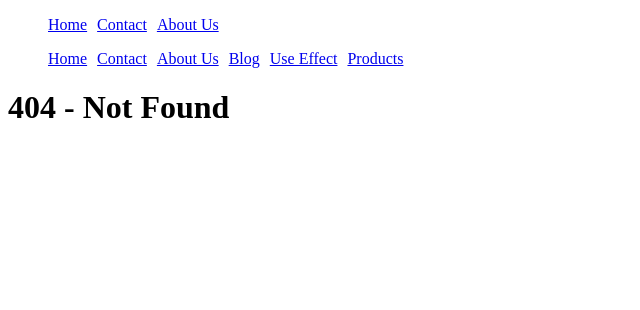
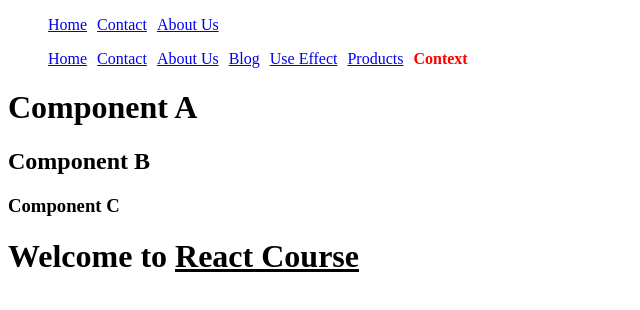
Before and after one commit to jumahmohammadi/reactCourse, a React (Vite) app: page /context in a window 1280 px wide. Before the commit this address had no page. Shown: the top 310 px of the page, without its empty margins (0-640 px from the left). Built offline with nearby package versions, Linux system fonts and the light colour scheme.

Commit message:
Lesson 13 - Context Hook

```diff
--- a/src/components/App.jsx
+++ b/src/components/App.jsx
@@ -15,6 +15,7 @@ import Register from './Register.jsx';
 import Effect from './Effect.jsx';
 import Products from './Products/Products.jsx';
 import SingleComponent from './Products/SingleComponent.jsx';
+import ComponentA from './Context/ComponentA.jsx';
 
 
 function App() {
@@ -36,6 +37,7 @@ function App() {
         <Route path='/use-effect' Component={Effect}></Route>
         <Route path='/products' Component={Products}></Route>
         <Route path='/product/:product_id' Component={SingleComponent}></Route>
+        <Route path='/context' Component={ComponentA}></Route>
         <Route path='*' Component={NotFound}></Route>
     </Routes>
 
--- /dev/null
+++ b/src/components/Context/ComponentA.jsx
@@ -0,0 +1,16 @@
+import { useState } from "react";
+import ComponentB from "./ComponentB";
+import { createContext } from "react";
+
+export const titleContext = createContext();
+export default function ComponentA() {
+  const [title,setTitle]=useState("React Course");
+  return (
+    <div>
+        <titleContext.Provider value={title}>
+            <h1>Component A</h1>
+            <ComponentB />
+        </titleContext.Provider>
+    </div>
+  )
+}
--- /dev/null
+++ b/src/components/Context/ComponentB.jsx
@@ -0,0 +1,13 @@
+import ComponentC from "./ComponentC";
+
+export default function ComponentB() {
+
+  return (
+    <div>
+
+        <h2>Component B</h2>
+        <ComponentC />
+
+    </div>
+  )
+}
--- /dev/null
+++ b/src/components/Context/ComponentC.jsx
@@ -0,0 +1,11 @@
+import { useContext } from "react"
+import { titleContext } from "./ComponentA"
+export default function ComponentC() {
+  const title= useContext(titleContext)
+  return (
+    <div>
+        <h3>Component C</h3>
+        <h1>Welcome to <ins>{title}</ins> </h1>
+    </div>
+  )
+}
--- a/src/components/pages/Header.jsx
+++ b/src/components/pages/Header.jsx
@@ -35,6 +35,10 @@ function Header(){
                 <li>
                     <NavLink to="/products">Products</NavLink>
                 </li>
+
+                <li>
+                    <NavLink to="/context">Context</NavLink>
+                </li>
               </ul>
         </div>
     )
```
